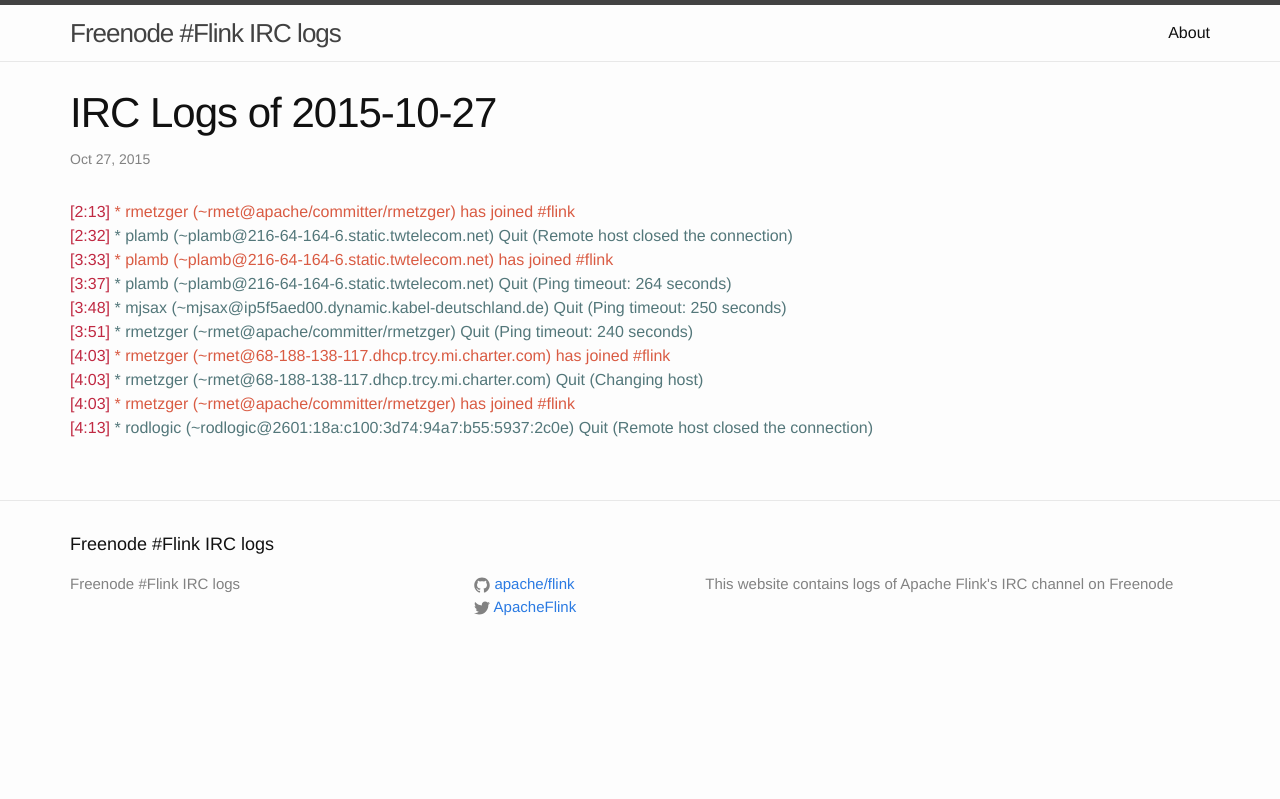
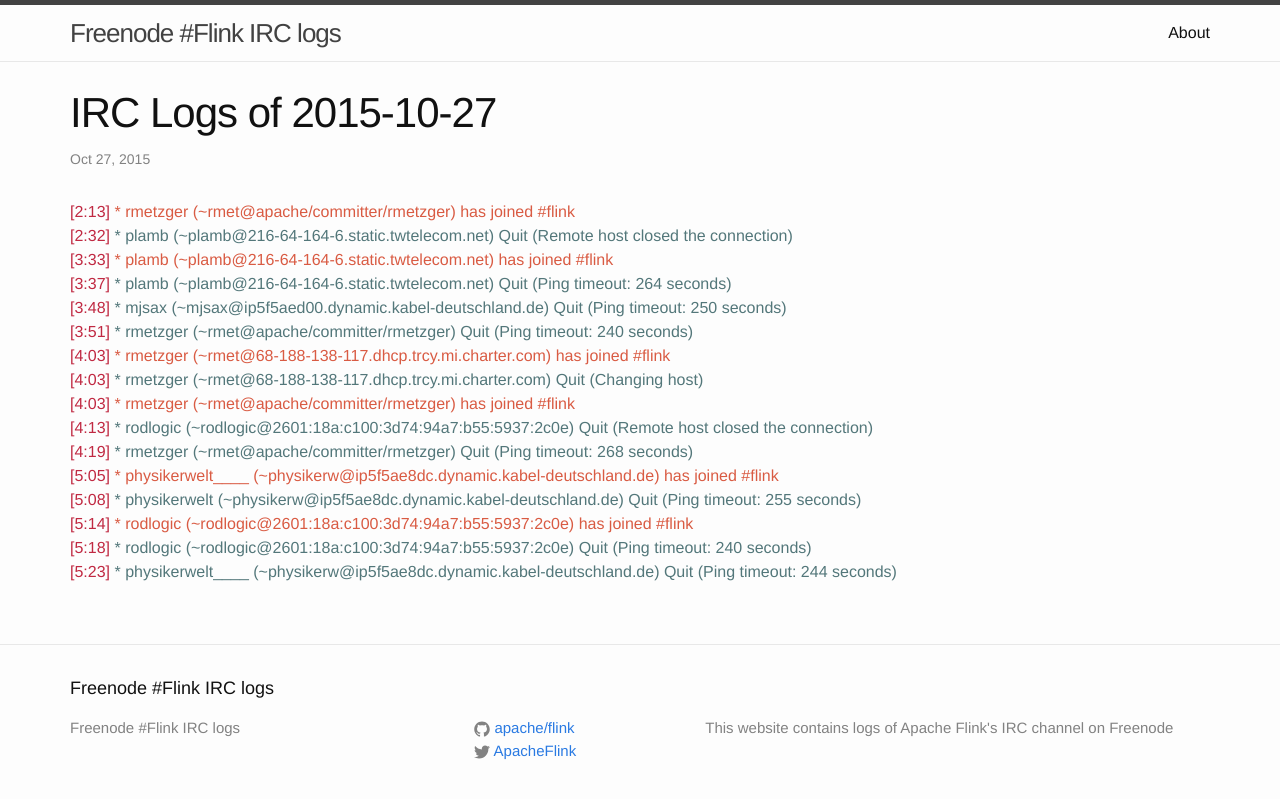
Before and after one commit to flink-irc-logs/flink-irc-logs.github.io, a Jekyll site: the page built from _posts/2015-10-27-logs.markdown, in a window 1280 px wide. Shown: the top 799 px of the page. Built offline with Jekyll 4.4.1, drawn with Linux system fonts in a browser that asks for light colours.

Commit message:
Update of the logs on Tue Oct 27 06:15:16 CET 2015

```diff
--- a/_posts/2015-10-27-logs.markdown
+++ b/_posts/2015-10-27-logs.markdown
@@ -14,3 +14,9 @@
 <span class="irc-date">[4:03]</span> <span class="irc-navy">* rmetzger (~rmet@68-188-138-117.dhcp.trcy.mi.charter.com) Quit (Changing host)</span><br />
 <span class="irc-date">[4:03]</span> <span class="irc-green">* rmetzger (~rmet@apache/committer/rmetzger) has joined #flink</span><br />
 <span class="irc-date">[4:13]</span> <span class="irc-navy">* rodlogic (~rodlogic@2601:18a:c100:3d74:94a7:b55:5937:2c0e) Quit (Remote host closed the connection)</span><br />
+<span class="irc-date">[4:19]</span> <span class="irc-navy">* rmetzger (~rmet@apache/committer/rmetzger) Quit (Ping timeout: 268 seconds)</span><br />
+<span class="irc-date">[5:05]</span> <span class="irc-green">* physikerwelt____ (~physikerw@ip5f5ae8dc.dynamic.kabel-deutschland.de) has joined #flink</span><br />
+<span class="irc-date">[5:08]</span> <span class="irc-navy">* physikerwelt (~physikerw@ip5f5ae8dc.dynamic.kabel-deutschland.de) Quit (Ping timeout: 255 seconds)</span><br />
+<span class="irc-date">[5:14]</span> <span class="irc-green">* rodlogic (~rodlogic@2601:18a:c100:3d74:94a7:b55:5937:2c0e) has joined #flink</span><br />
+<span class="irc-date">[5:18]</span> <span class="irc-navy">* rodlogic (~rodlogic@2601:18a:c100:3d74:94a7:b55:5937:2c0e) Quit (Ping timeout: 240 seconds)</span><br />
+<span class="irc-date">[5:23]</span> <span class="irc-navy">* physikerwelt____ (~physikerw@ip5f5ae8dc.dynamic.kabel-deutschland.de) Quit (Ping timeout: 244 seconds)</span><br />
```
